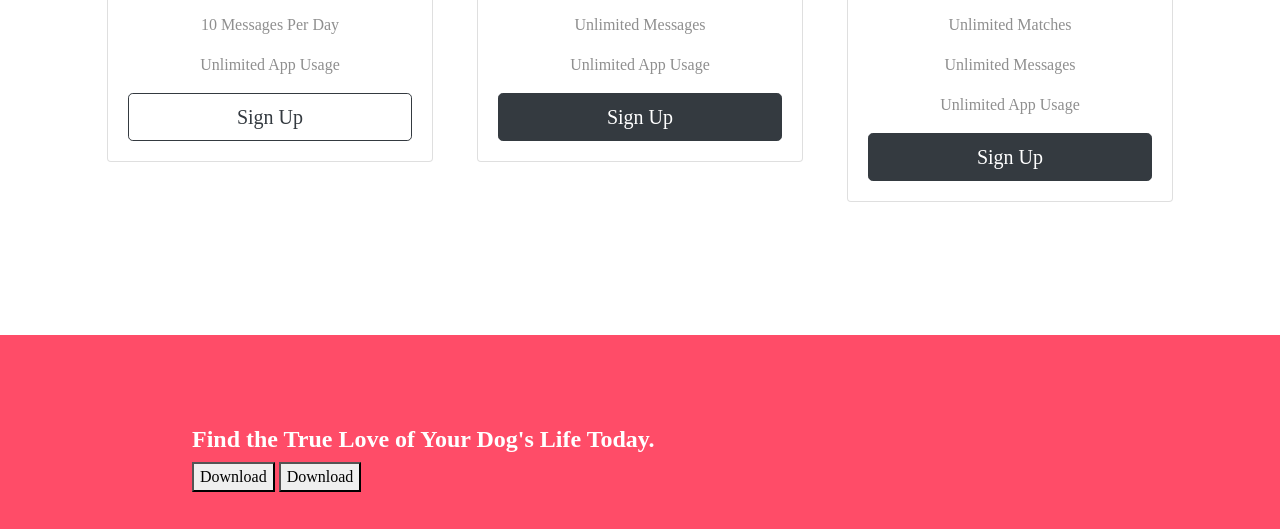
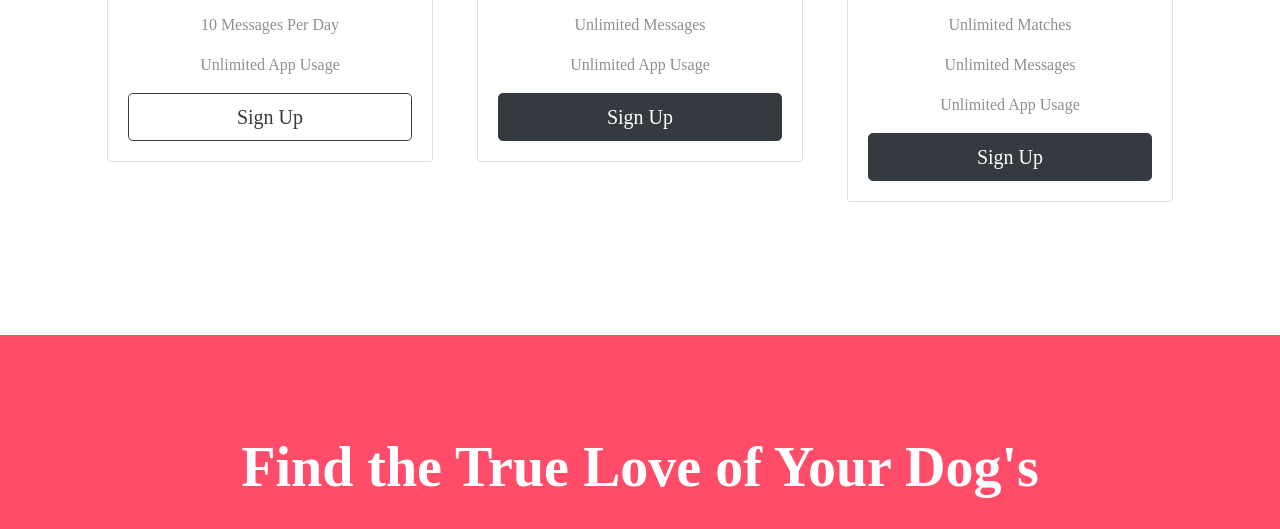
Before and after one commit to Djumabaevs/TinDog-Start-master, a plain HTML site: page index.html in a window 1280 px wide. Shown: the part 2239-2768 px from the top of the page. Drawn offline with nearby package versions, Linux system fonts and the light colour scheme.

Commit message:
buttons custom

```diff
--- a/css/styles.css
+++ b/css/styles.css
@@ -117,6 +117,12 @@ nav-item {
   background-color:  #ff4c68;
   color: #fff;
   padding: 7% 15%;
+  text-align: center;
+}
+.cta-heading {
+  font-family: "Montserrat-Black";
+  font-size: 3.5rem;
+  line-height: 1.5;
 }
 
 @media (max-width: 1028px) {
--- a/index.html
+++ b/index.html
@@ -216,8 +216,8 @@
   <section id="cta">
 
     <h3 class="cta-heading">Find the True Love of Your Dog's Life Today.</h3>
-    <button type="button">Download</button>
-    <button type="button">Download</button>
+    <button class="btn btn-lg btn-dark" type="button"><i class="fab fa-apple"></i> Download</button>
+    <button type="button"><i class="fab fa-google-play"></i> Download</button>
 
   </section>
 
```
